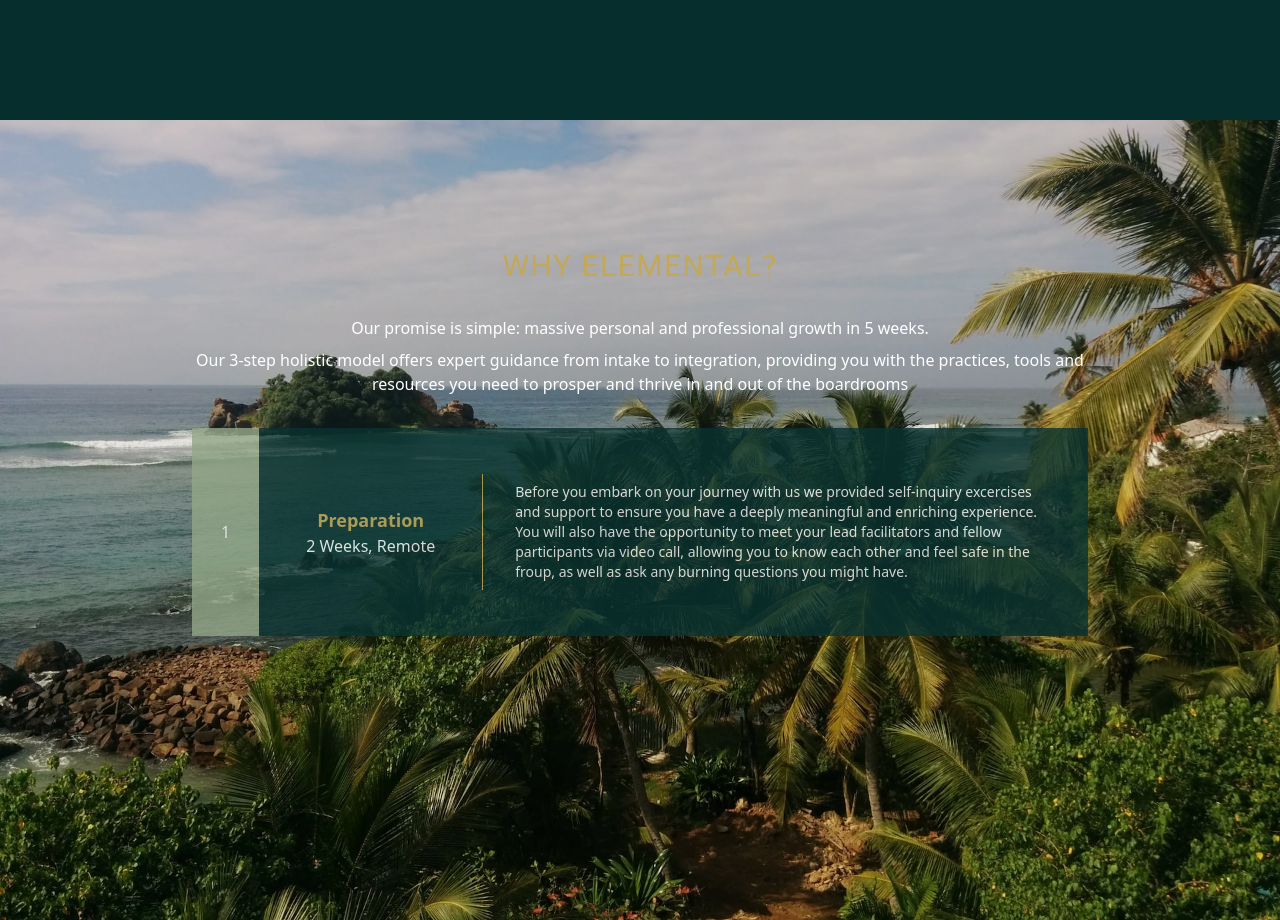
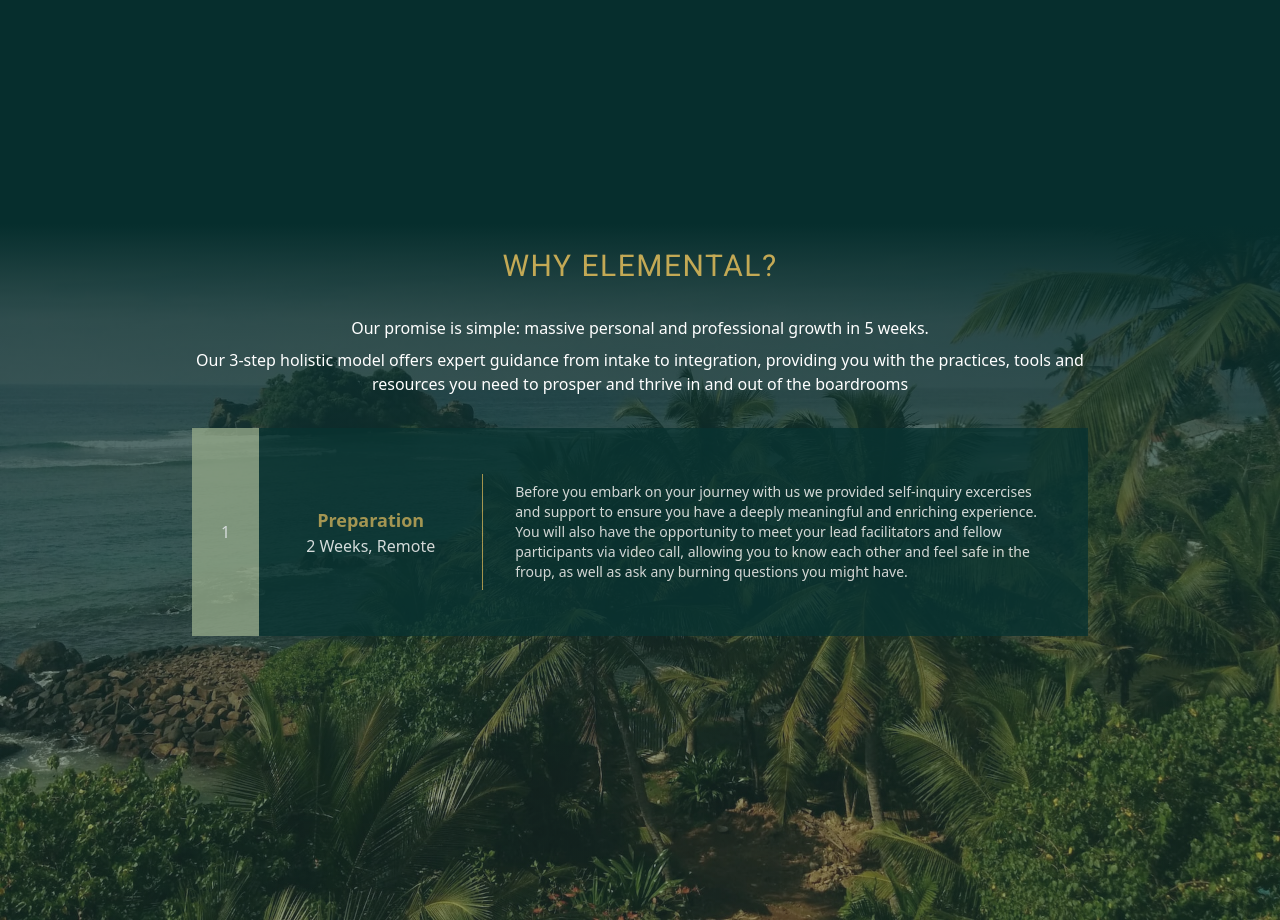
Before and after one commit to lilmithi/Elemental, a React (Create React App) app: page / in a window 1280 px wide. Shown: the part 2620-3540 px from the top of the page. Built offline with nearby package versions, Linux system fonts and the light colour scheme.

Commit message:
style: Add background tint to why-elemental

```diff
--- a/src/styles/input.css
+++ b/src/styles/input.css
@@ -32,3 +32,25 @@
 .rotate-triangle {
   transform: rotate(180deg);
 }
+.why-elemental {
+  background: rgb(6, 46, 45);
+  background: -moz-linear-gradient(
+    180deg,
+    rgba(6, 46, 45, 1) 13%,
+    rgba(10, 49, 48, 0.7791491596638656) 25%,
+    rgba(40, 72, 71, 0.3925945378151261) 82%
+  );
+  background: -webkit-linear-gradient(
+    180deg,
+    rgba(6, 46, 45, 1) 13%,
+    rgba(10, 49, 48, 0.7791491596638656) 25%,
+    rgba(40, 72, 71, 0.3925945378151261) 82%
+  );
+  background: linear-gradient(
+    180deg,
+    rgba(6, 46, 45, 1) 13%,
+    rgba(10, 49, 48, 0.7791491596638656) 25%,
+    rgba(40, 72, 71, 0.3925945378151261) 82%
+  );
+  filter: progid:DXImageTransform.Microsoft.gradient(startColorstr="#062e2d",endColorstr="#284847",GradientType=1);
+}
```
